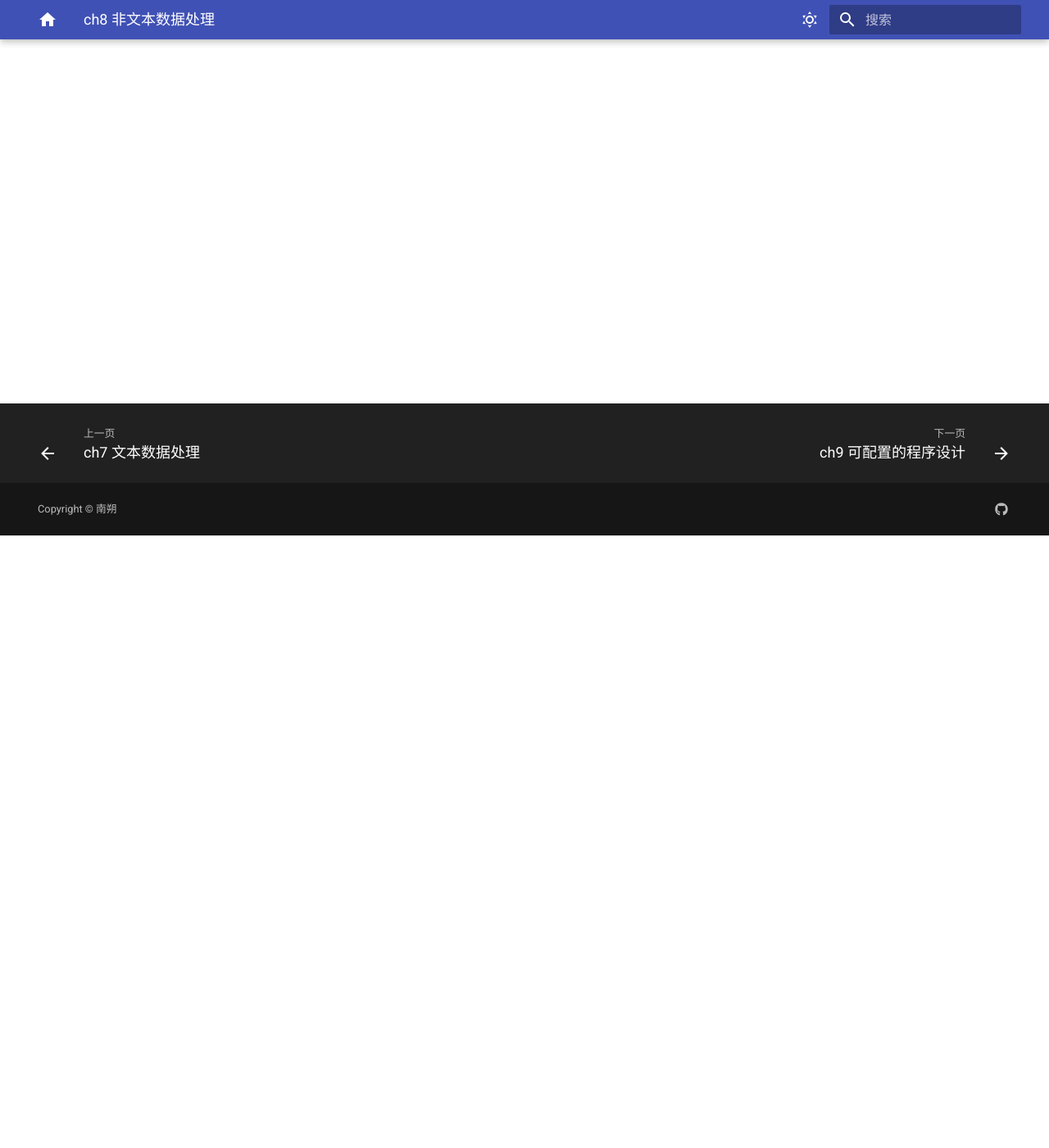
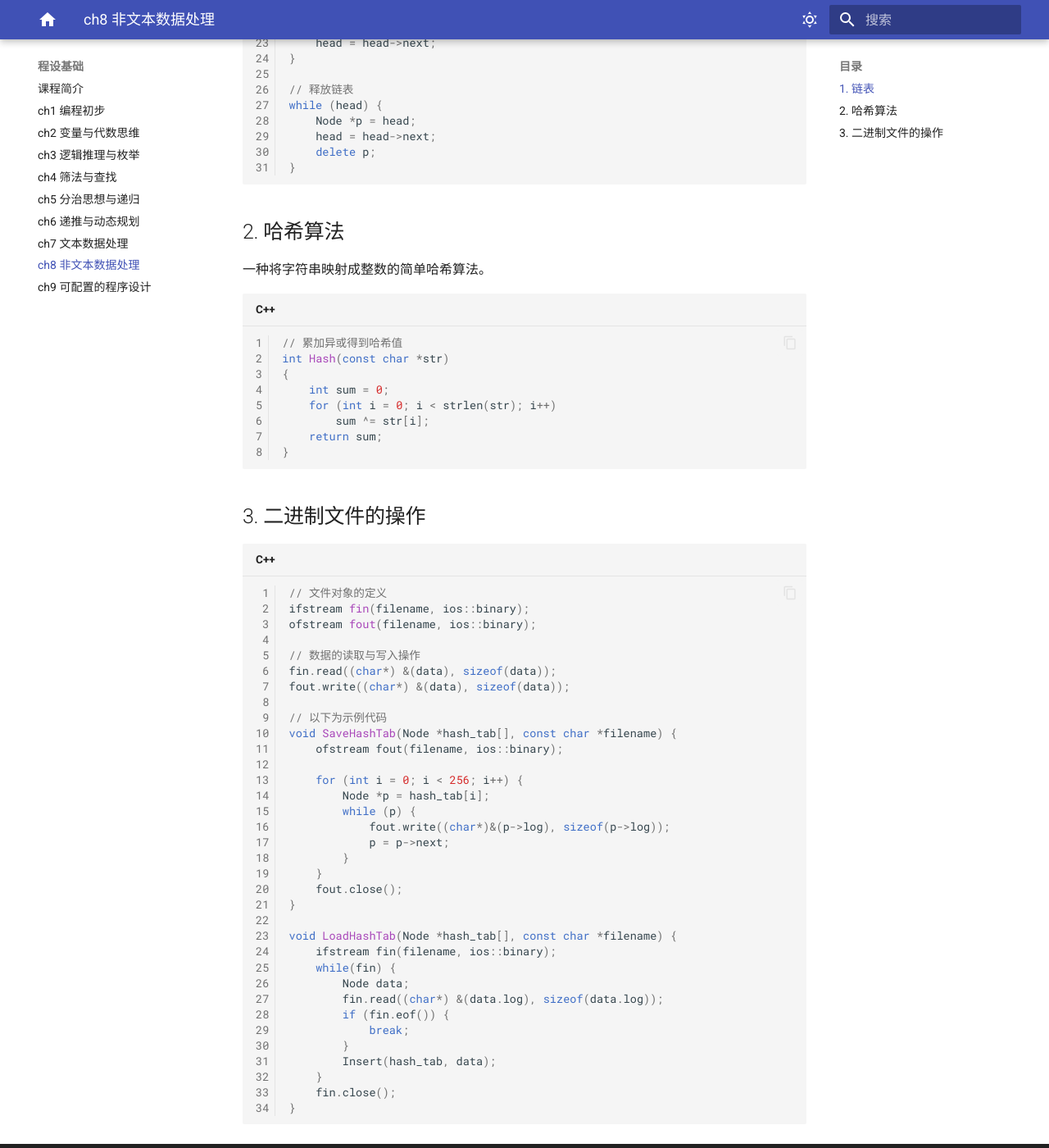
Before and after one commit to ErnestEarth/jifeng.github.io, an MkDocs documentation site: the page built from docs/Fundamentals_of_Programming/ch8.md, in a window 1280 px wide and 1400 px high, scrolled down 747 px. Shown: the whole window at 82% size. Built offline with MkDocs 1.6.1 and Material for MkDocs 9.7.7, drawn with Linux system fonts in a browser that asks for light colours; some of the changed text lies outside the part shown.

Commit message:
更新《程序设计基础》笔记第 8 章

````diff
--- a/docs/Fundamentals_of_Programming/ch8.md
+++ b/docs/Fundamentals_of_Programming/ch8.md
@@ -1,7 +1,93 @@
-# 八、非文本数据处理
+# ch8 非文本数据处理
 
-#### [返回](./index.md)
+## 1. 链表
 
+对于数据量事先无法预知的情况，可以用链式结构进行数据的组织，称为**链表**。
 
+```cpp
+struct Node {
+    Time_t tm;
+    char id[20], op[20];
+    Node* next;
+}
 
-#### [返回](./index.md)
+// 链表的创建过程
+Node *head = NULL;				// 建立链表头指针
+while (...) {
+    Node *data = new Node;		// 从内存中动态申请新结点空间
+
+    cin >> data->tm.year;		// 注意结构体指针与结构体访问成员变量的运算符不一样
+
+    data->next = head;			// 采用头插法将新结点插入链表表头
+    head = data;
+}
+
+// 遍历链表
+int cnt = 0;
+while (head) {
+    cout << cnt << " " << head->id << endl;
+    cnt++;
+    head = head->next;
+}
+
+// 释放链表
+while (head) {
+    Node *p = head;
+    head = head->next;
+    delete p;
+}
+```
+
+## 2.  哈希算法
+
+一种将字符串映射成整数的简单哈希算法。
+
+```cpp
+// 累加异或得到哈希值
+int Hash(const char *str)
+{
+	int sum = 0;
+	for (int i = 0; i < strlen(str); i++)
+		sum ^= str[i];
+    return sum;
+}
+```
+
+## 3. 二进制文件的操作
+
+```cpp
+// 文件对象的定义
+ifstream fin(filename, ios::binary);
+ofstream fout(filename, ios::binary);
+
+// 数据的读取与写入操作
+fin.read((char*) &(data), sizeof(data));
+fout.write((char*) &(data), sizeof(data));
+
+// 以下为示例代码
+void SaveHashTab(Node *hash_tab[], const char *filename) {
+	ofstream fout(filename, ios::binary);
+
+	for (int i = 0; i < 256; i++) {
+		Node *p = hash_tab[i];
+		while (p) {
+			fout.write((char*)&(p->log), sizeof(p->log));
+			p = p->next;
+		}
+	}
+	fout.close();
+}
+
+void LoadHashTab(Node *hash_tab[], const char *filename) {
+	ifstream fin(filename, ios::binary);
+	while(fin) {
+		Node data;
+		fin.read((char*) &(data.log), sizeof(data.log));
+		if (fin.eof()) {
+			break;
+		}
+		Insert(hash_tab, data);
+	}
+	fin.close();
+}
+```
````
